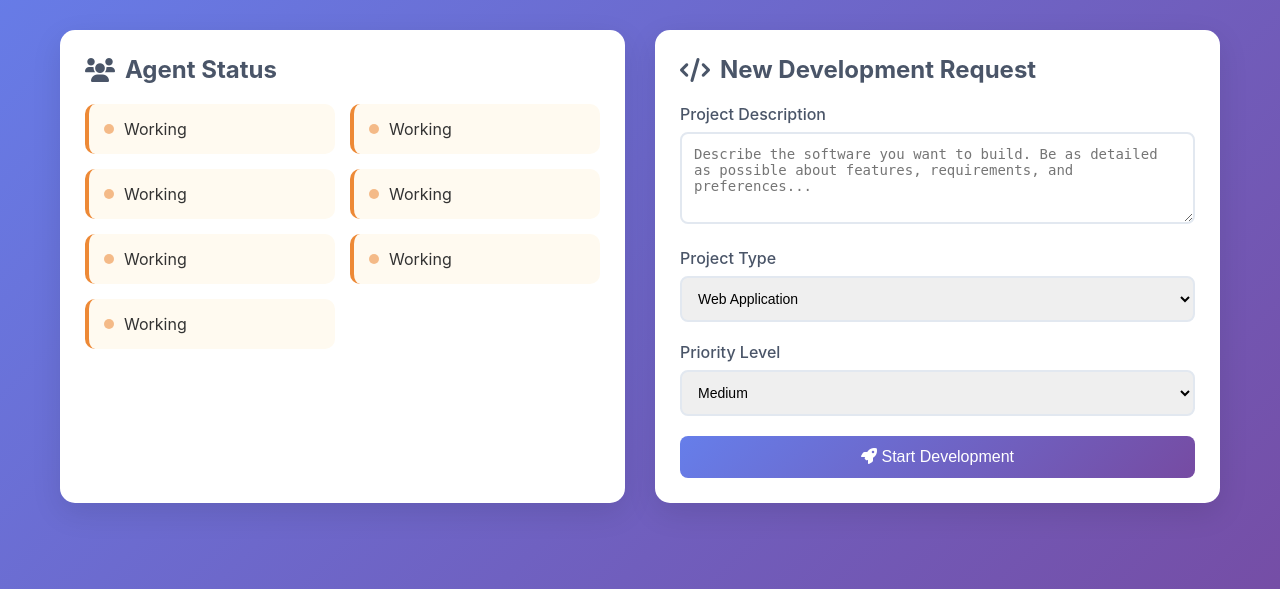
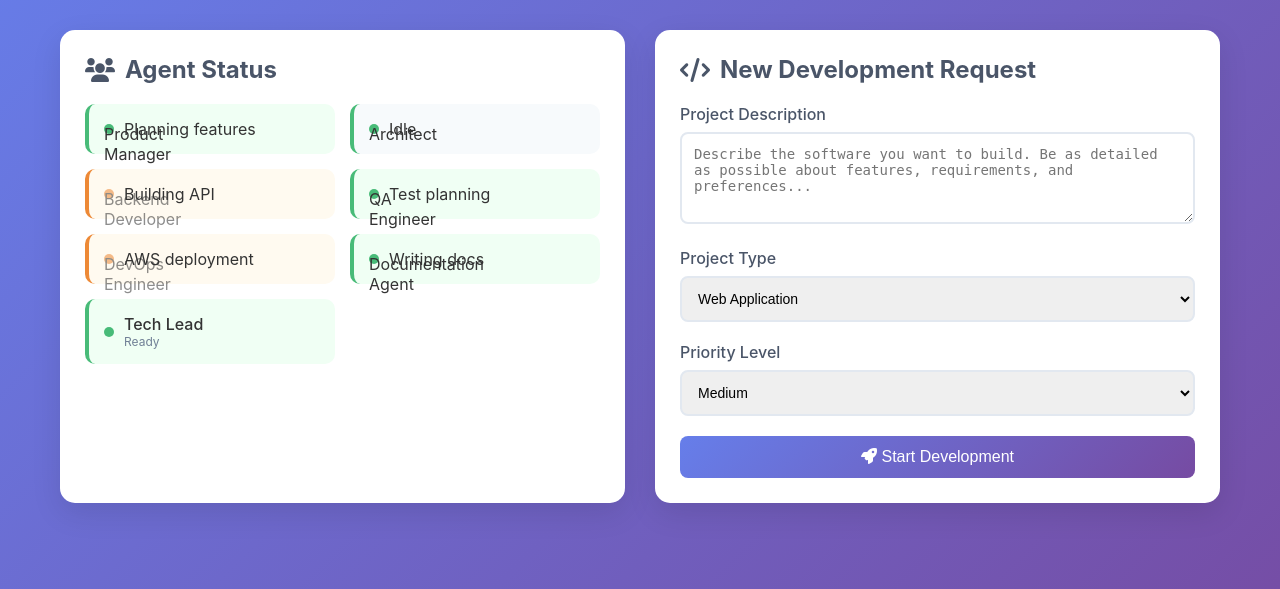
Before and after one commit to jeremymatthewwerner/autogen-sw-agents-practice, a FastAPI app: page / in a window 1280 px wide. Shown: the part 100-689 px from the top of the page. Run offline with FastAPI, Linux system fonts and the light colour scheme.

Commit message:
Remove demo mode fallback from frontend to fix overlapping UI
- Removed old demo mode fallback logic that was causing UI overlap
- UI now only uses individual agent status data from the API
- Fixed agent status display showing proper individual states

🤖 Generated with [Claude Code](https://claude.com/claude-code)

Co-Authored-By: Claude <noreply@anthropic.com>

```diff
--- a/templates/index.html
+++ b/templates/index.html
@@ -363,20 +363,44 @@
 
         function updateAgentStatus(data) {
             const agentElements = document.querySelectorAll('.agent-status');
+
+            if (data.agents && data.agents.length > 0) {
+                // Update each agent element with individual agent data
                 agentElements.forEach((element, index) => {
+                    if (index < data.agents.length) {
+                        const agent = data.agents[index];
                         const indicator = element.querySelector('.status-indicator');
+                        const nameElement = element.querySelector('div:last-child div:first-child');
                         const statusText = element.querySelector('div:last-child div:last-child');
 
-                if (data.status === 'demo_mode') {
+                        // Update agent name
+                        nameElement.textContent = agent.name;
+
+                        // Update status based on agent status
+                        switch (agent.status) {
+                            case 'working':
+                                indicator.className = 'status-indicator busy';
+                                statusText.textContent = agent.current_task || 'Working...';
+                                element.className = 'agent-status busy';
+                                break;
+                            case 'ready':
+                                indicator.className = 'status-indicator';
+                                statusText.textContent = agent.current_task || 'Ready';
+                                element.className = 'agent-status active';
+                                break;
+                            case 'idle':
+                                indicator.className = 'status-indicator';
+                                statusText.textContent = agent.current_task || 'Idle';
+                                element.className = 'agent-status';
+                                break;
+                            default:
                                 indicator.className = 'status-indicator';
                                 statusText.textContent = 'Ready';
                                 element.className = 'agent-status active';
-                } else {
-                    indicator.className = 'status-indicator busy';
-                    statusText.textContent = 'Working';
-                    element.className = 'agent-status busy';
+                        }
                     }
                 });
+            }
         }
 
         async function submitDevelopmentRequest(taskDescription, projectType, priority) {
```
Lines whose indentation alone changed are shown as unchanged.
